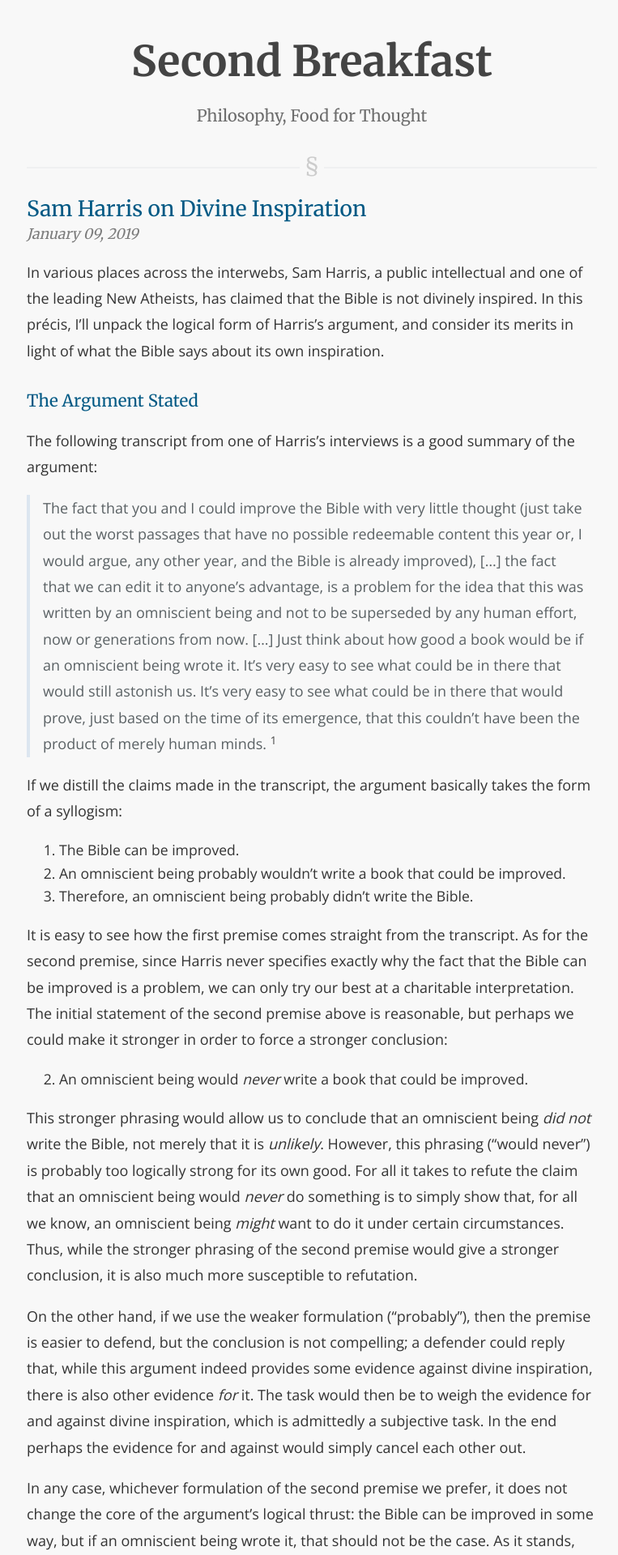
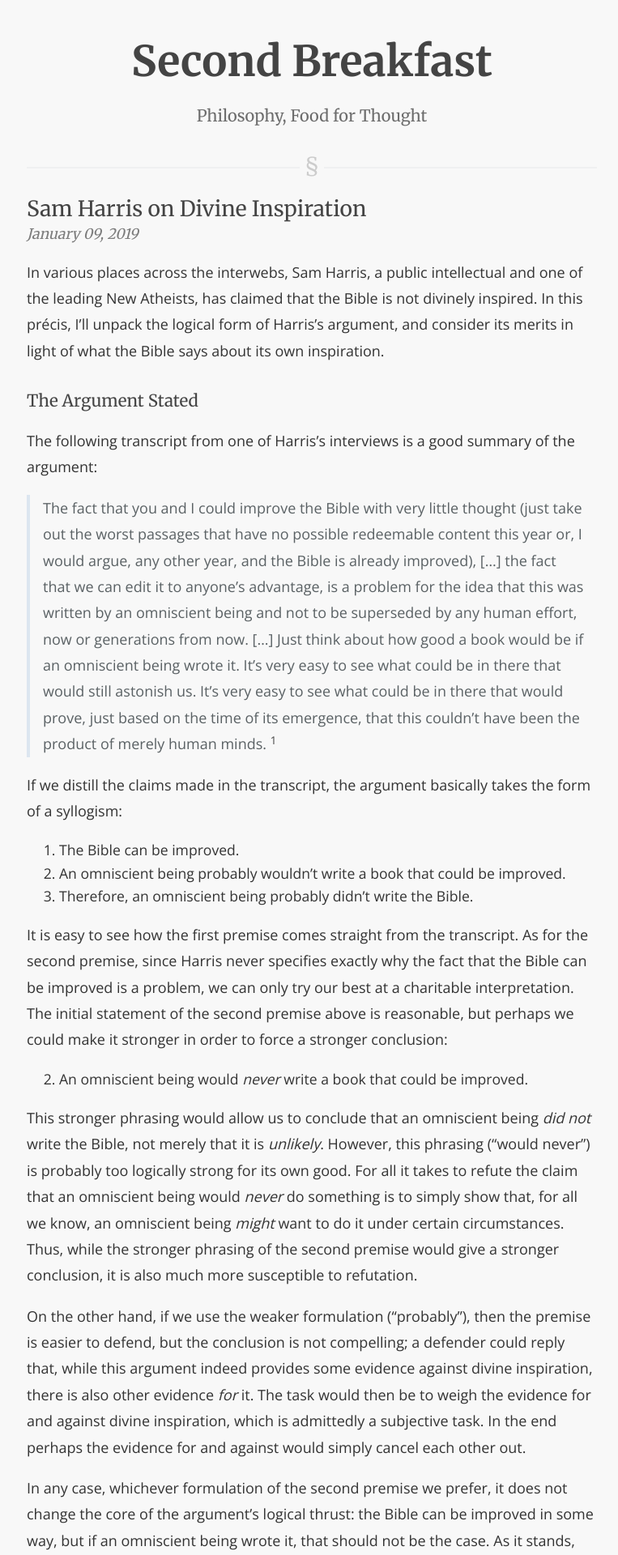
Before and after one commit to second-breakfast/second-breakfast.github.io, a Jekyll site: the page built from _posts/2019-01-09-sam-harris-bible.markdown, in a window 1280 px wide. Shown: the top 1920 px of the page at 81% size, without its empty margins (255-1018 px from the left). Built offline with Jekyll 4.4.1, drawn with Linux system fonts in a browser that asks for light colours.

Commit message:
Update post headers to grey

```diff
--- a/css/hobbit.css
+++ b/css/hobbit.css
@@ -214,7 +214,7 @@
 @media screen and (min-width: 42em) and (max-width: 64em) { .main-content { padding: 2rem 4rem; font-size: 1.1rem; } }
 @media screen and (max-width: 42em) { .main-content { padding: 2rem 1rem; font-size: 1rem; } }
 .main-content img { max-width: 100%; }
-.main-content h1, .main-content h2, .main-content h3, .main-content h4, .main-content h5, .main-content h6 { margin-top: 2rem; margin-bottom: 0rem; font-weight: normal; color: #025984; }
+.main-content h1, .main-content h2, .main-content h3, .main-content h4, .main-content h5, .main-content h6 { margin-top: 2rem; margin-bottom: 0rem; font-weight: normal; color: #444; }
 .main-content p { margin-bottom: 1em; }
 .main-content code { padding: 2px 4px; font-family: Consolas, "Liberation Mono", Menlo, Courier, monospace; font-size: 0.9rem; color: #567482; background-color: #f3f6fa; border-radius: 0.3rem; }
 .main-content pre { padding: 0.8rem; margin-top: 0; margin-bottom: 1rem; font: 1rem Consolas, "Liberation Mono", Menlo, Courier, monospace; color: #567482; word-wrap: normal; background-color: #f3f6fa; border: solid 1px #dce6f0; border-radius: 0.3rem; }
```
